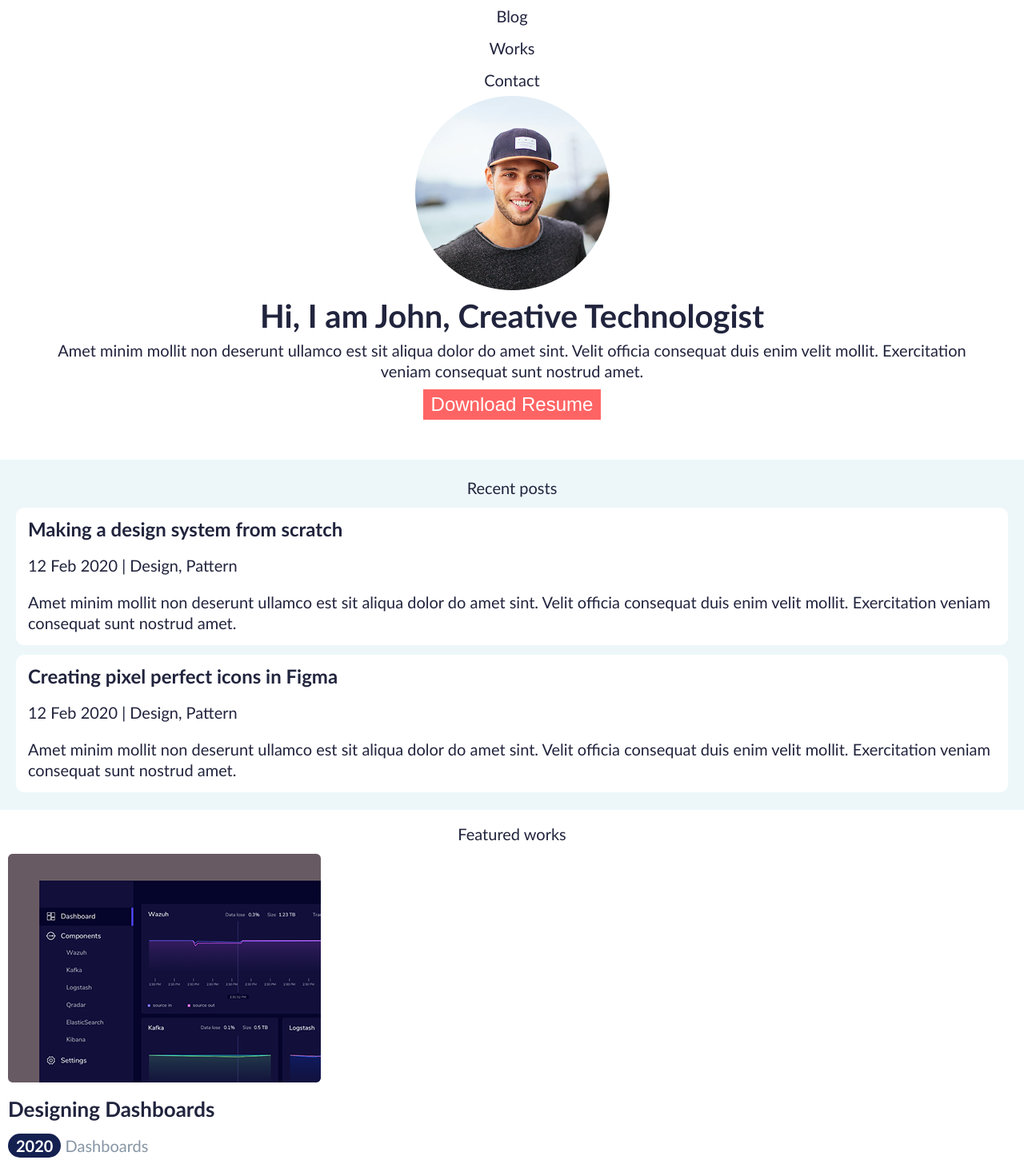
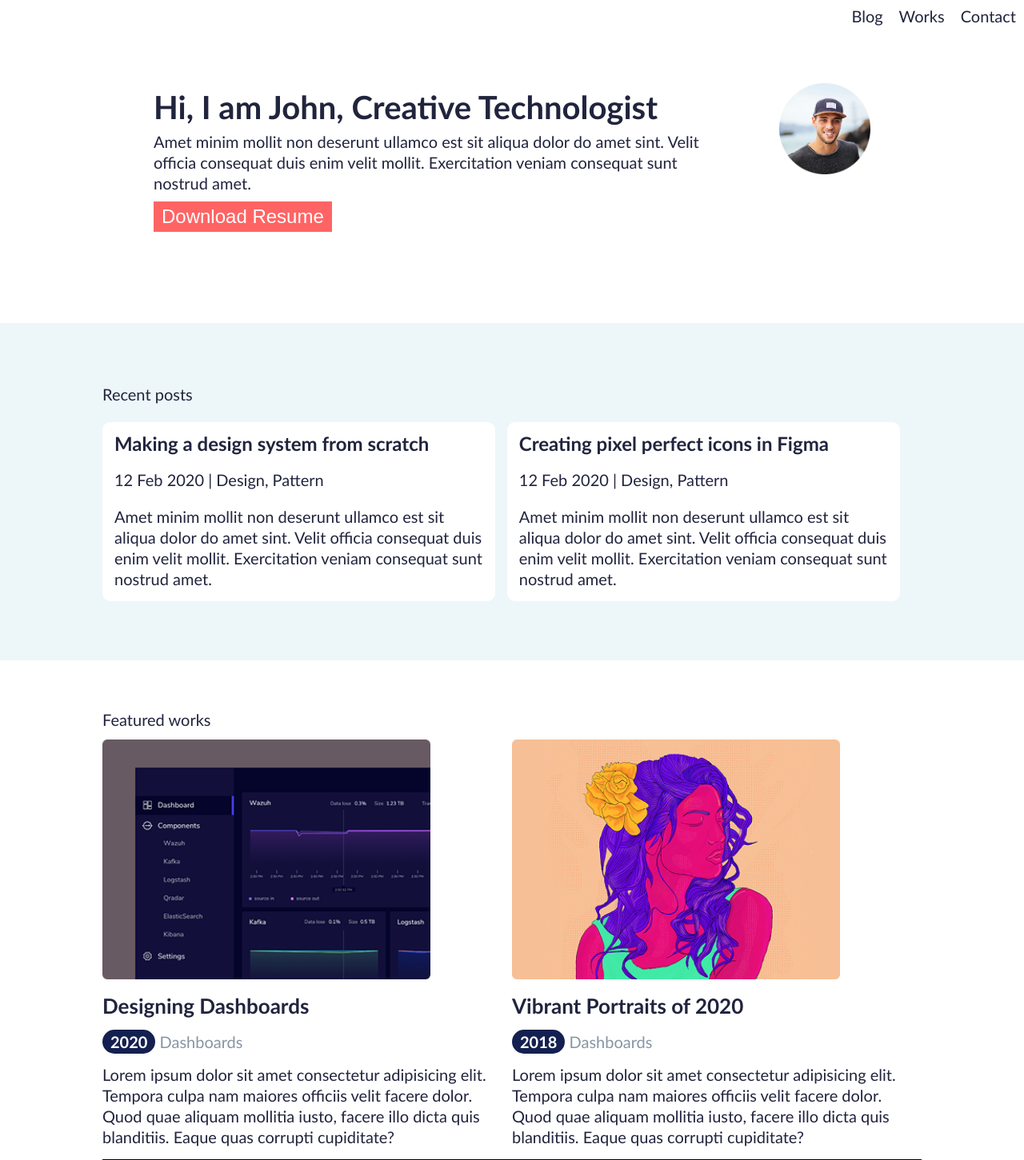
Before and after one commit to FelipeWippel/atvPortifolio, a plain HTML site: page index.html in a window 1280 px wide. Shown: the top 1451 px of the page at 80% size. Drawn offline with Linux system fonts and the light colour scheme.

Commit message:
responsividade para desktop

```diff
--- a/css/style.css
+++ b/css/style.css
@@ -62,7 +62,7 @@ section.post ul li{
     border-radius: 10px;
     background-color: white;
     padding: 15px;
-    margin: 12px 10px 12px 10px;
+    margin: 10px 0px 10px 0px;
 }
 section.post ul li h3{
     font-weight: bold;
@@ -106,3 +106,56 @@ footer{
     text-align: center;
     margin: 10px 15px;
 }
+
+/*================
+      DESKTOP
+==================*/
+
+@media (min-width: 900px){
+    header ul{
+        display: flex;
+        justify-content: right;
+    }
+    header ul li{
+        margin: 0 10px 0 10px;
+    }
+    section.banner{
+        display: flex;
+        flex-direction: row-reverse;
+        text-align: left;
+        margin: 5vw 10vw;
+    }
+    section.banner .imagem{
+        margin-left: 7vw;
+    }
+    section h2{
+        text-align: left;
+    }
+    section.post{
+        padding: 5vw 10vw;
+    }
+    section.post ul li{
+        margin-right: 15px;
+    }
+    section.post ul, section.works ul{
+        display: flex;
+        flex-direction: space-between;
+    }
+    section.post ul li, section.works ul li{
+        width: 45%;
+    }
+    section.works {
+        padding: 5vw 10vw;
+    }
+
+    section.works{
+        padding: 5vw 10vw;
+    }
+    section.works ul li img{
+        width: 80%;
+    }
+    section.works ul li{
+        width: 80%;
+
+    }
+}
--- a/index.html
+++ b/index.html
@@ -20,11 +20,15 @@
     </header>
     <main>
         <section id="banner" class="banner">
+            <div class="imagem">
                 <img src="src/images/homem.png" alt="um homem">
+            </div>
+            <div class="texto">
                 <h1>Hi, I am John, Creative Technologist</h1>
                 <p>Amet minim mollit non deserunt ullamco est sit aliqua dolor do amet sint. Velit officia consequat duis enim velit mollit. Exercitation veniam consequat sunt nostrud amet.</p>
-            <div>
+                <div class="botao">
                     <button>Download Resume</button>
+                </div>
             </div>
         </section>
         <section id="posts" class="post">
@@ -46,16 +50,20 @@
             <h2>Featured works</h2>
             <ul>
                 <li>
+                    <div class="wrks">
                         <img src="src/images/befound.png" alt="Gráfico">
                         <h3>Designing Dashboards</h3>
                         <p class="info"><span>2020</span> Dashboards</p>
                         <p>Lorem ipsum dolor sit amet consectetur adipisicing elit. Tempora culpa nam maiores officiis velit facere dolor. Quod quae aliquam mollitia iusto, facere illo dicta quis blanditiis. Eaque quas corrupti cupiditate?</p>
+                    </div>
                 </li>
                 <li>
+                    <div>
                         <img src="src/images/objeto.png" alt="Mulher">
                         <h3>Vibrant Portraits of 2020</h3>
                         <p class="info"><span>2018</span> Dashboards</p>
                         <p>Lorem ipsum dolor sit amet consectetur adipisicing elit. Tempora culpa nam maiores officiis velit facere dolor. Quod quae aliquam mollitia iusto, facere illo dicta quis blanditiis. Eaque quas corrupti cupiditate?</p>
+                    </div>
                 </li>
             </ul>
         </section>
```
Lines whose indentation alone changed are shown as unchanged.
